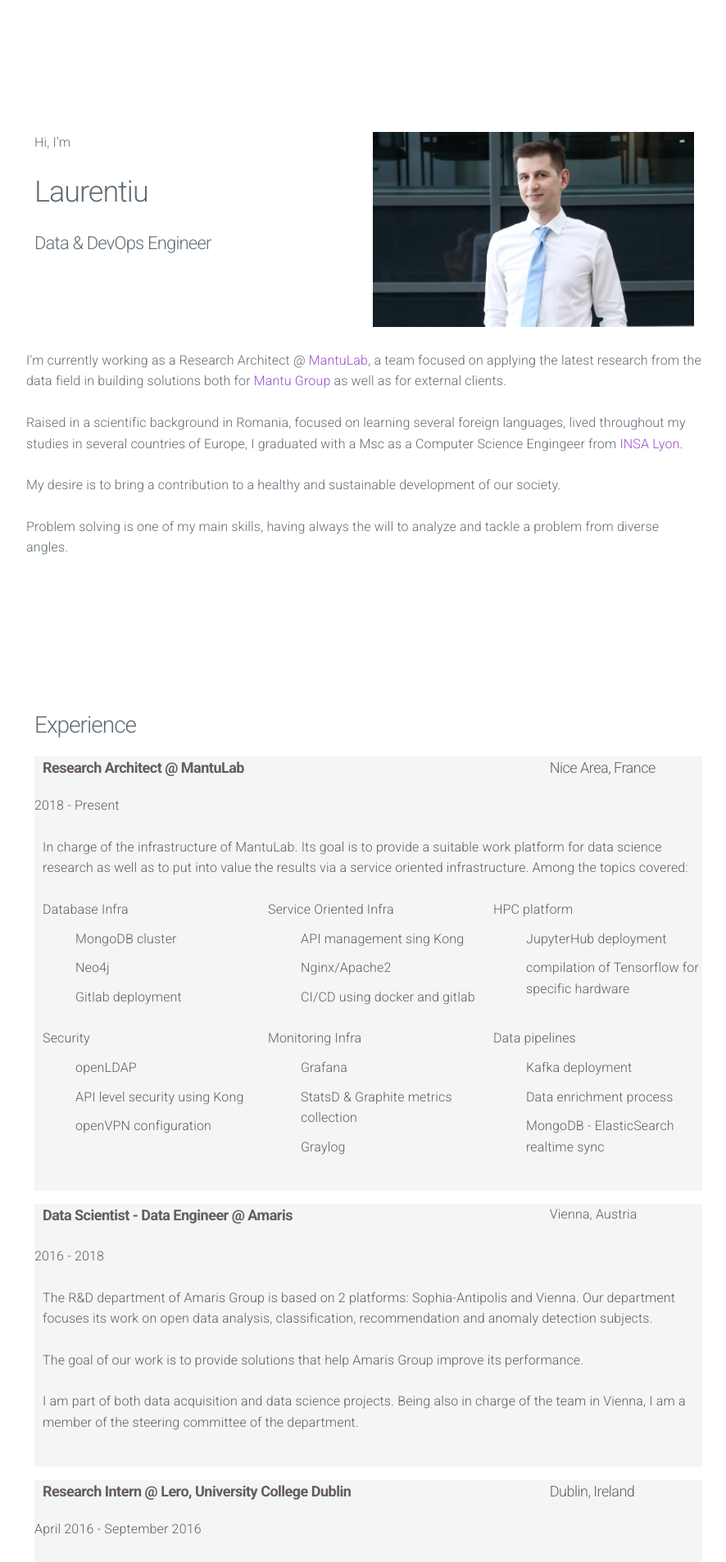
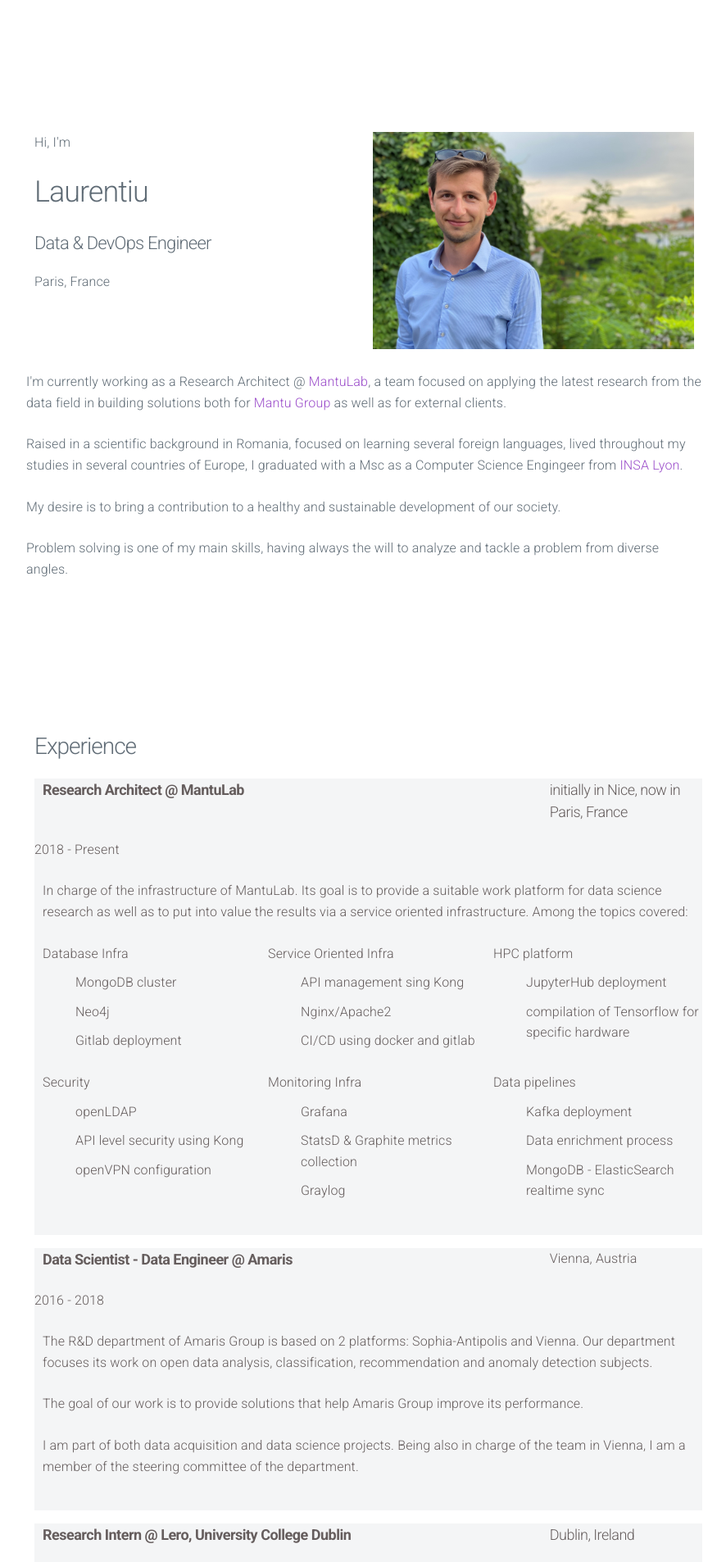
Before and after one commit to lcapatina/personal-website, a Jekyll site: the page built from index.html, in a window 1280 px wide. Shown: the top 1906 px of the page at 82% size, without its empty margins (333-1219 px from the left). Built offline with Jekyll 4.4.1, drawn with Linux system fonts in a browser that asks for light colours; nearby versions of some CDN libraries.

Commit message:
update photo and location

```diff
--- a/_includes/experience.html
+++ b/_includes/experience.html
@@ -8,7 +8,7 @@
                 <h5><strong> Research Architect @ MantuLab</strong></h5>
             </div>
             <div class="column column-offset-25 column-25">
-                <h5>Nice Area, France</h5>
+                <h5>initially in Nice, now in Paris, France</h5>
             </div>
         </div>
         <div class="row">
--- a/_includes/home.html
+++ b/_includes/home.html
@@ -2,10 +2,11 @@
     <div class="column">
         <p>Hi, I'm <h2>Laurentiu</h2></p>
         <h4>Data & DevOps Engineer</h4>
+        <p>Paris, France</p>
 
     </div>
     <div class="column">
-        <img src="{{site.baseurl}}/assets/img/main_image.jpg">
+        <img src="{{site.baseurl}}/assets/img/main_image.jpeg">
     </div>
 </div>
 <div class="row" style="padding-top: 20px;">
```
Also changed, not shown: assets/img/main_image.jpeg (added), assets/img/main_image_old.jpg (renamed from assets/img/main_image.jpg).
